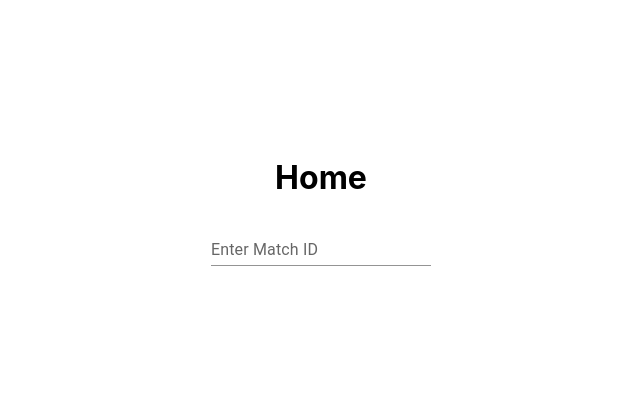
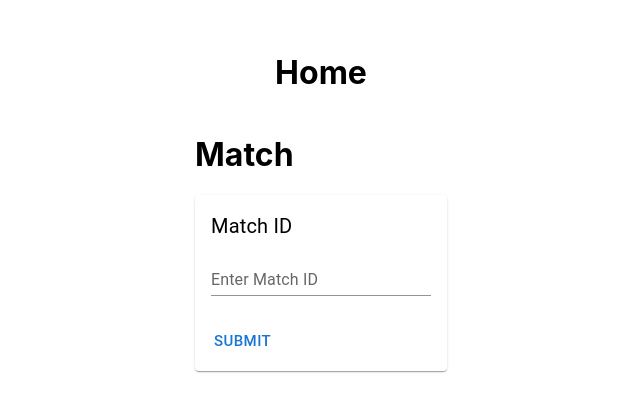
Before and after one commit to Charger1256A/madhacks-2023, a React (Create React App) app: page / in a window 1280 px wide. Shown: the part 199-610 px from the top of the page, without its empty margins (319-959 px from the left). Built offline with nearby package versions, Linux system fonts and the light colour scheme.

Commit message:
offline match card completion

```diff
--- /dev/null
+++ b/src/components/match.jsx
@@ -0,0 +1,25 @@
+import * as React from 'react';
+import Box from '@mui/material/Box';
+import Card from '@mui/material/Card';
+import CardActions from '@mui/material/CardActions';
+import CardContent from '@mui/material/CardContent';
+import Button from '@mui/material/Button';
+import Typography from '@mui/material/Typography';
+import TextField from '@mui/material/TextField';
+
+
+export default function Match() {
+  return (
+    <Card sx={{ minWidth: 250 }}>
+      <CardContent>
+        <Typography sx={{ fontSize: 20 }} color="black" gutterBottom>
+          Match ID
+        </Typography>
+        <TextField className="matcher" id="input-with-sx" label="Enter Match ID" variant="standard"/>
+      </CardContent>
+      <CardActions>
+        <Button size="large">Submit</Button>
+      </CardActions>
+    </Card>
+  );
+}
--- a/src/screens/home/home.css
+++ b/src/screens/home/home.css
@@ -6,9 +6,29 @@
     height: 100vh;
 }
 
+.box {
+    width: 300px;
+    height: 300px;
+    background: #fff;
+    border-radius: 10px;
+    box-shadow: 0 0 10px rgba(0, 0, 0, 0.1);
+    padding: 20px;
+    display: flex;
+    flex-direction: column;
+    align-items: center;
+    justify-content: center;
+}
+
 .header {
     display: flex;
     align-items: center;
     justify-content: center;
     width: 100%;
 }
+
+.matcher {
+    display: flex;
+    align-items: center;
+    justify-content: center;
+    width: 100%;
+}
--- a/src/screens/home/home.jsx
+++ b/src/screens/home/home.jsx
@@ -1,6 +1,11 @@
 import { useState, useEffect } from "react";
 import TextField from '@mui/material/TextField';
 import Button from '@mui/material/Button';
+import Card  from "@mui/material";
+import CardActions from '@mui/material/CardActions';
+import CardContent from '@mui/material/CardContent';
+import Match from "../../components/match"
+
 
 export default function Home() {
     return (
@@ -10,7 +15,8 @@ export default function Home() {
             </div>
             <div className="body">
                 <div className="matcher">
-                <TextField className="matcher" id="standard-basic" label="Enter Match ID" variant="standard" type="" />
+                <h1>Match</h1>
+                <Match/>
                 </div>
                 <div className="movie">
 
```
